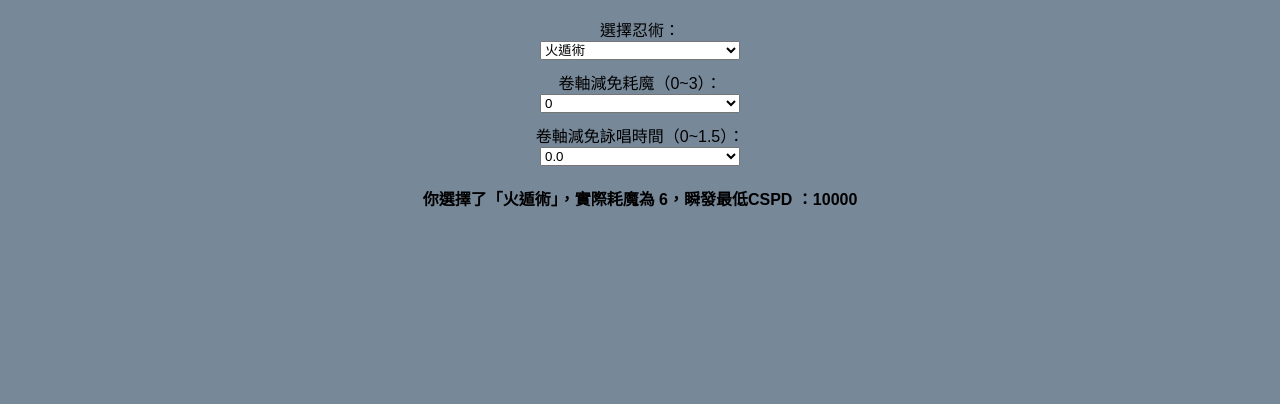
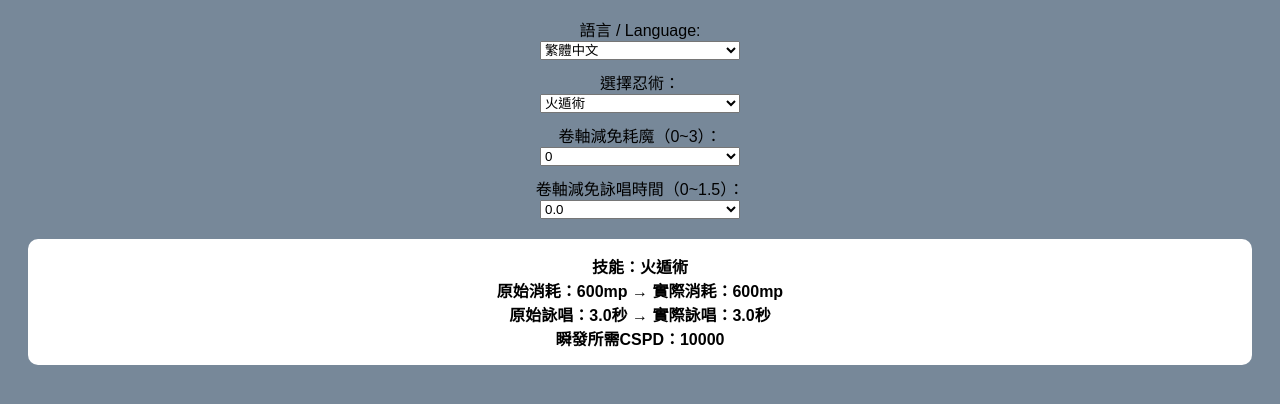
Before and after one commit to Justice3701/Toram-Ninja-Calculator, a plain HTML site: page index.html in a window 1280 px wide. Shown: the part 86-490 px from the top of the page. Drawn offline with Linux system fonts and the light colour scheme.

Commit message:
Update index.html
update calculate formula、add english interface

```diff
--- a/index.html
+++ b/index.html
@@ -7,16 +7,22 @@
     body { font-family: sans-serif; padding: 20px; text-align: center; background-color: lightslategray; }
     label { display: block; margin-top: 10px; }
     select { width: 200px; }
-    #result, #score { margin-top: 20px; font-weight: bold; }
+    #result { margin-top: 20px; font-weight: bold; background: white; padding: 15px; border-radius: 10px; }
   </style>
 </head>
 <body>
-  <h2>忍術施放計算器</h2>
+  <h2 id="title">忍術施放計算器</h2>
 
-  <label for="jutsu">選擇忍術：</label>
+  <label for="langSelect">語言 / Language:</label>
+  <select id="langSelect">
+    <option value="zh">繁體中文</option>
+    <option value="en">English</option>
+  </select>
+
+  <label id="jutsuLabel" for="jutsu">選擇忍術：</label>
   <select id="jutsu"></select>
 
-  <label for="manaReduction">卷軸減免耗魔（0~3）：</label>
+  <label id="manaLabel" for="manaReduction">卷軸減免耗魔（0~3）：</label>
   <select id="manaReduction">
     <option value="0">0</option>
     <option value="1">1</option>
@@ -24,40 +30,80 @@
     <option value="3">3</option>
   </select>
 
-  <label for="castReduction">卷軸減免詠唱時間（0~1.5）：</label>
+  <label id="castLabel" for="castReduction">卷軸減免詠唱時間（0~1.5）：</label>
   <select id="castReduction"></select>
 
   <div id="result">請選擇忍術與減免卷軸</div>
-  <div id="score"></div>
 
   <script>
-    // 忍術資料
+    let lang = "zh";
+
+    const i18n = {
+      zh: {
+        title: "忍術施放計算器",
+        jutsuLabel: "選擇忍術：",
+        manaLabel: "卷軸減免耗魔（0~3）：",
+        castLabel: "卷軸減免詠唱時間（0~3.0）：",
+        result: (name, originalMp, finalMp, originalCast, finalCast, cspd) =>
+          `技能：${name}<br/>` +
+          `原始消耗：${originalMp}mp → 實際消耗：${finalMp}mp<br/>` +
+          `原始詠唱：${originalCast}秒 → 實際詠唱：${finalCast}秒<br/>` +
+          `瞬發所需CSPD：${cspd}`
+      },
+      en: {
+        title: "Ninjutsu Cast Calculator",
+        jutsuLabel: "Choose a Jutsu:",
+        manaLabel: "MP Reduction (0~3):",
+        castLabel: "Cast Time Reduction (0~3.0):",
+        result: (name, originalMp, finalMp, originalCast, finalCast, cspd) =>
+          `Skill: ${name}<br/>` +
+          `Original MP: ${originalMp} → Final MP: ${finalMp}<br/>` +
+          `Original Cast: ${originalCast}s → Final Cast: ${finalCast}s<br/>` +
+          `CSPD for Instant Cast: ${cspd}`
+      }
+    };
+
+    const nameMap = {
+      "火遁術": "Fire Release",
+      "雷遁術": "Thunder Release",
+      "風遁術": "Wind Release",
+      "水遁術": "Water Release",
+      "土遁術": "Earth Release",
+      "分身術": "Clone Technique",
+      "風魔手里劍": "Demon Wind Shuriken",
+      "苦無飛鏢": "Kunai Throw"
+    };
+
+    // 根據參考資料的忍術數據（mp以百為單位儲存，實際顯示*100）
     const ninjutsuList = [
-      { name: "火遁術", mana: 6, cast_time: 3.0 },
-      { name: "雷遁術", mana: 6, cast_time: 2.0 },
-      { name: "風遁術", mana: 5, cast_time: 1.0 },
-      { name: "水遁術", mana: 7, cast_time: 2.5 },
-      { name: "土遁術", mana: 6, cast_time: 3.0 },
-      { name: "分身術", mana: 6, cast_time: 3.0 },
-      { name:"風魔手里劍", mana:5, cast_time: 1.0},
-      { name:"苦無飛鏢", mana: 3, cast_time: 0.0}
+      { name: "火遁術", mana: 6, cast_time: 3.0 },     // 消耗600mp，詠唱3秒
+      { name: "雷遁術", mana: 6, cast_time: 2.0 },     // 估計600mp，詠唱2秒
+      { name: "風遁術", mana: 5, cast_time: 1.0 },     // 消耗500mp，詠唱1秒
+      { name: "水遁術", mana: 7, cast_time: 2.5 },     // 估計700mp，詠唱2.5秒
+      { name: "土遁術", mana: 6, cast_time: 3.0 },     // 估計600mp，詠唱3秒
+      { name: "分身術", mana: 6, cast_time: 3.0 },     // 消耗600mp，詠唱3秒
+      { name: "風魔手里劍", mana: 5, cast_time: 1.0 }, // 估計500mp，詠唱1秒
+      { name: "苦無飛鏢", mana: 1, cast_time: 0.0 }    // 消耗100mp，詠唱0秒
     ];
 
     const jutsuSelect = document.getElementById("jutsu");
     const manaSelect = document.getElementById("manaReduction");
     const castSelect = document.getElementById("castReduction");
     const result = document.getElementById("result");
-    const score = document.getElementById("score");
+    const langSelect = document.getElementById("langSelect");
 
-    // 產生忍術選單
-    ninjutsuList.forEach((jutsu, index) => {
-      const option = document.createElement("option");
-      option.value = index;
-      option.textContent = `${jutsu.name}`;
-      jutsuSelect.appendChild(option);
-    });
+    // 初始化忍術選單
+    function renderJutsuOptions() {
+      jutsuSelect.innerHTML = "";
+      ninjutsuList.forEach((jutsu, index) => {
+        const option = document.createElement("option");
+        option.value = index;
+        option.textContent = lang === "zh" ? jutsu.name : nameMap[jutsu.name] || jutsu.name;
+        jutsuSelect.appendChild(option);
+      });
+    }
 
-    // 產生詠唱減免選單 (0~1.5 每 0.1)
+    // 初始化詠唱減免選單 (0~1.5 每 0.1)
     for (let i = 0; i <= 15; i++) {
       const value = (i / 10).toFixed(1);
       const option = document.createElement("option");
@@ -66,31 +112,68 @@
       castSelect.appendChild(option);
     }
 
-    // 計算所需CSPD
-    function calculateScore(originalTime, reducedTime) {
-      if (originalTime <= 0) return 0;
-      const percent = (1 - reducedTime / originalTime) * 100;
-      return percent < 50
-        ? (50 - percent) * 180 + 1000
-        : percent * 20;
+    // 根據參考數據推導的CSPD計算公式
+    function calculateCSPD(originalCast, castReduction) {
+      // 計算扣除卷軸減免後的剩餘詠唱時間
+      const remainingTime = Math.max(0, originalCast - castReduction);
+
+      // 如果沒有剩餘詠唱時間，不需要CSPD
+      if (remainingTime <= 0 || originalCast <= 0) return 0;
+
+      // 計算剩餘詠唱時間佔原始時間的百分比
+      const remainingPercent = (remainingTime / originalCast) * 100;
+
+      // 根據參考數據：50%=1000, 100%=10000
+      if (remainingPercent > 50) {
+        // 剩餘>50%：1000 + (百分比-50) * 180
+        return Math.round(1000 + (remainingPercent - 50) * 180);
+      }
+      else {
+        // 剩餘≤50%：百分比 * 20
+        return Math.round(remainingPercent * 20);
+      }
     }
 
-    // 主邏輯：更新結果與分數
     function updateResult() {
       const selected = ninjutsuList[jutsuSelect.value];
       const manaReduce = parseInt(manaSelect.value);
       const castReduce = parseFloat(castSelect.value);
 
-      const finalMana = Math.max(0, selected.mana - manaReduce);
+      const originalMp = selected.mana * 100; // 實際MP值
+      const finalMana = Math.max(0, originalMp - (manaReduce * 100));
       const finalCast = Math.max(0, selected.cast_time - castReduce);
-      const calcScore = calculateScore(selected.cast_time, finalCast);
+      const cspd = calculateCSPD(selected.cast_time, castReduce);
+      const displayName = lang === "zh" ? selected.name : nameMap[selected.name] || selected.name;
 
-      result.textContent = `你選擇了「${selected.name}」，實際耗魔為 ${finalMana}，瞬發最低CSPD ：${calcScore.toFixed(0)}`;
+      result.innerHTML = i18n[lang].result(
+        displayName,
+        originalMp,
+        finalMana,
+        selected.cast_time.toFixed(1),
+        finalCast.toFixed(1),
+        cspd
+      );
     }
 
+    function updateLanguage(selectedLang) {
+      lang = selectedLang;
+      document.title = i18n[lang].title;
+      document.getElementById("title").textContent = i18n[lang].title;
+      document.getElementById("jutsuLabel").textContent = i18n[lang].jutsuLabel;
+      document.getElementById("manaLabel").textContent = i18n[lang].manaLabel;
+      document.getElementById("castLabel").textContent = i18n[lang].castLabel;
+      renderJutsuOptions();
+      updateResult();
+    }
+
+    // 綁定事件
     jutsuSelect.addEventListener("change", updateResult);
     manaSelect.addEventListener("change", updateResult);
     castSelect.addEventListener("change", updateResult);
+    langSelect.addEventListener("change", (e) => updateLanguage(e.target.value));
+
+    // 預設渲染
+    renderJutsuOptions();
     updateResult();
   </script>
 </body>
```
